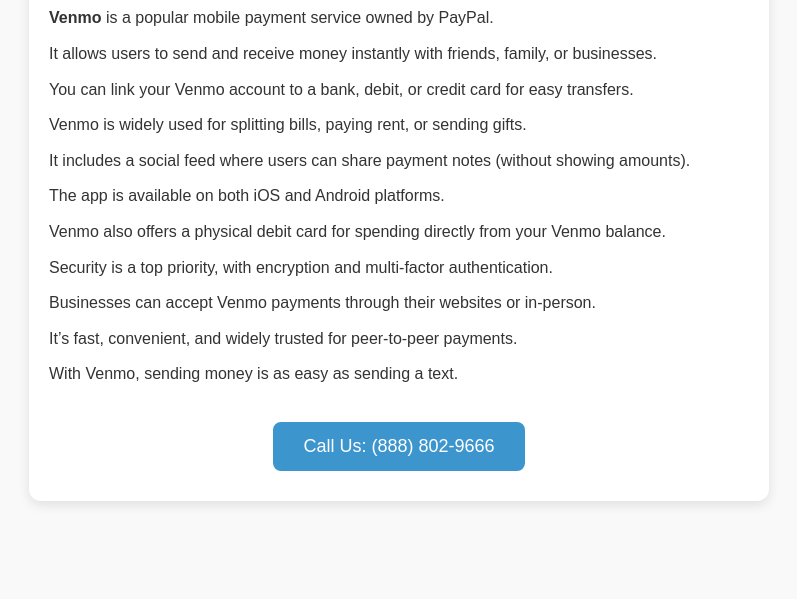
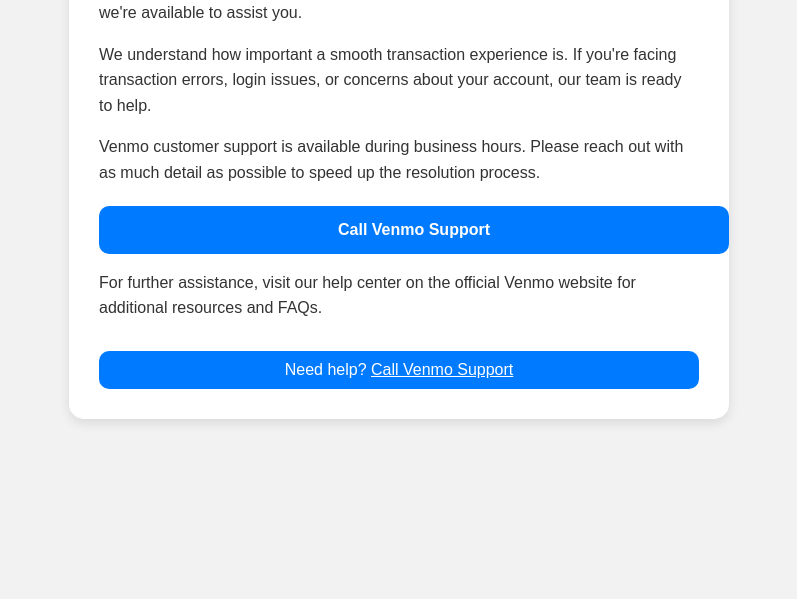
Before and after one commit to himkaran25/venmo-24x7-customer-service, a plain HTML site: page index.html in a window 1280 px wide. Shown: the part 201-800 px from the top of the page, without its empty margins (241-1038 px from the left). Drawn offline with Linux system fonts and the light colour scheme.

Commit message:
Add files via upload
Signed-off-by: himkaran25 <102661580+himkaran25@users.noreply.github.com>

```diff
--- a/index.html
+++ b/index.html
@@ -1,87 +1,68 @@
-<!DOCTYPE html>
+	<!DOCTYPE html>
 <html lang="en">
 <head>
-  <meta charset="UTF-8" />
-  <meta name="viewport" content="width=device-width, initial-scale=1" />
-  <title>Venmo Support</title>
+  <meta charset="UTF-8">
+  <title>Venmo Customer Support</title>
   <style>
     body {
+      font-family: Arial, sans-serif;
+      background-color: #f2f2f2;
       margin: 0;
       padding: 0;
-      font-family: Arial, sans-serif;
-      background-color: #f9f9f9;
-      display: flex;
-      justify-content: center;
-      align-items: center;
-      min-height: 100vh;
     }
-
     .container {
-      background-color: #ffffff;
-      padding: 30px 20px;
-      border-radius: 12px;
+      max-width: 600px;
+      background-color: white;
+      margin: 40px auto;
+      padding: 30px;
+      border-radius: 15px;
       box-shadow: 0 4px 12px rgba(0, 0, 0, 0.1);
-      max-width: 700px;
-      width: 90%;
+    }
+    h1 {
+      color: #007aff;
       text-align: center;
     }
-
-    h1 {
-      color: #3D95CE;
-      margin-bottom: 20px;
-    }
-
-    .venmo-info p {
-      text-align: left;
-      margin: 10px 0;
-      font-size: 16px;
+    p {
       line-height: 1.6;
       color: #333;
     }
-
-    .call-button {
-      display: inline-block;
-      margin-top: 25px;
-      padding: 14px 30px;
-      font-size: 18px;
-      background-color: #3D95CE;
+    .button {
+      display: block;
+      width: 100%;
+      text-align: center;
+      background-color: #007aff;
       color: white;
+      padding: 15px;
+      font-weight: bold;
       text-decoration: none;
-      border-radius: 8px;
-      transition: background-color 0.3s;
+      border-radius: 10px;
+      margin-top: 20px;
     }
-
-    .call-button:hover {
-      background-color: #317aa9;
+    .footer {
+      text-align: center;
+      margin-top: 30px;
+      background-color: #007aff;
+      padding: 10px;
+      border-radius: 10px;
+      color: white;
     }
-
-    @media (max-width: 500px) {
-      .call-button {
-        width: 100%;
-        padding: 14px 0;
-      }
+    .footer a {
+      color: white;
+      text-decoration: underline;
     }
   </style>
 </head>
 <body>
-
   <div class="container">
-    <h1>Venmo Support</h1>
-    <div class="venmo-info">
-      <p><strong>Venmo</strong> is a popular mobile payment service owned by PayPal.</p>
-      <p>It allows users to send and receive money instantly with friends, family, or businesses.</p>
-      <p>You can link your Venmo account to a bank, debit, or credit card for easy transfers.</p>
-      <p>Venmo is widely used for splitting bills, paying rent, or sending gifts.</p>
-      <p>It includes a social feed where users can share payment notes (without showing amounts).</p>
-      <p>The app is available on both iOS and Android platforms.</p>
-      <p>Venmo also offers a physical debit card for spending directly from your Venmo balance.</p>
-      <p>Security is a top priority, with encryption and multi-factor authentication.</p>
-      <p>Businesses can accept Venmo payments through their websites or in-person.</p>
-      <p>It’s fast, convenient, and widely trusted for peer-to-peer payments.</p>
-      <p>With Venmo, sending money is as easy as sending a text.</p>
+    <h1>Venmo Customer Support</h1>
+    <p>If you're experiencing issues with your Venmo account, our customer support team is here to help. Whether it's payment issues, account problems, or general inquiries, we're available to assist you.</p>
+    <p>We understand how important a smooth transaction experience is. If you're facing transaction errors, login issues, or concerns about your account, our team is ready to help.</p>
+    <p>Venmo customer support is available during business hours. Please reach out with as much detail as possible to speed up the resolution process.</p>
+    <a class="button" href="tel:+18888029666">Call Venmo Support</a>
+    <p>For further assistance, visit our help center on the official Venmo website for additional resources and FAQs.</p>
+    <div class="footer">
+      Need help? <a href="tel:+18888029666">Call Venmo Support</a>
     </div>
-    <a class="call-button" href="tel:8888029666">Call Us: (888) 802-9666</a>
   </div>
-
 </body>
 </html>
```
